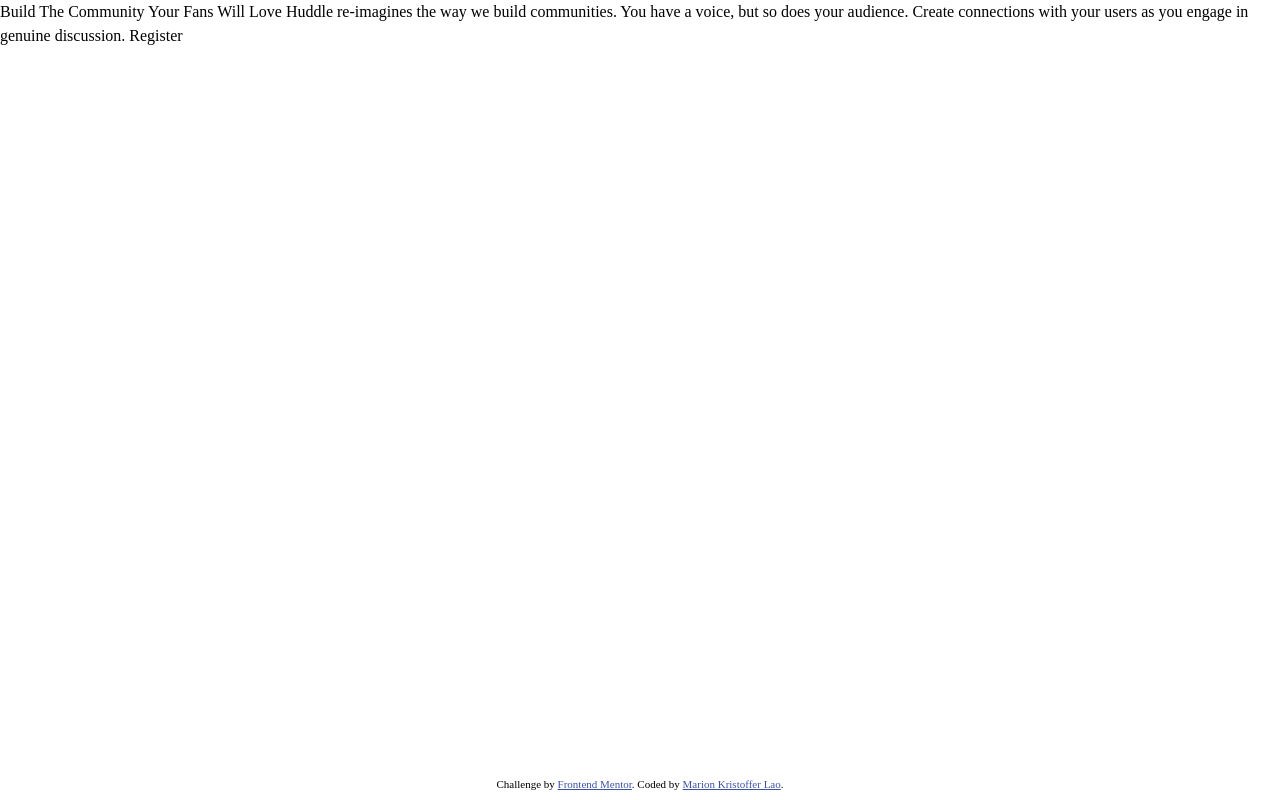
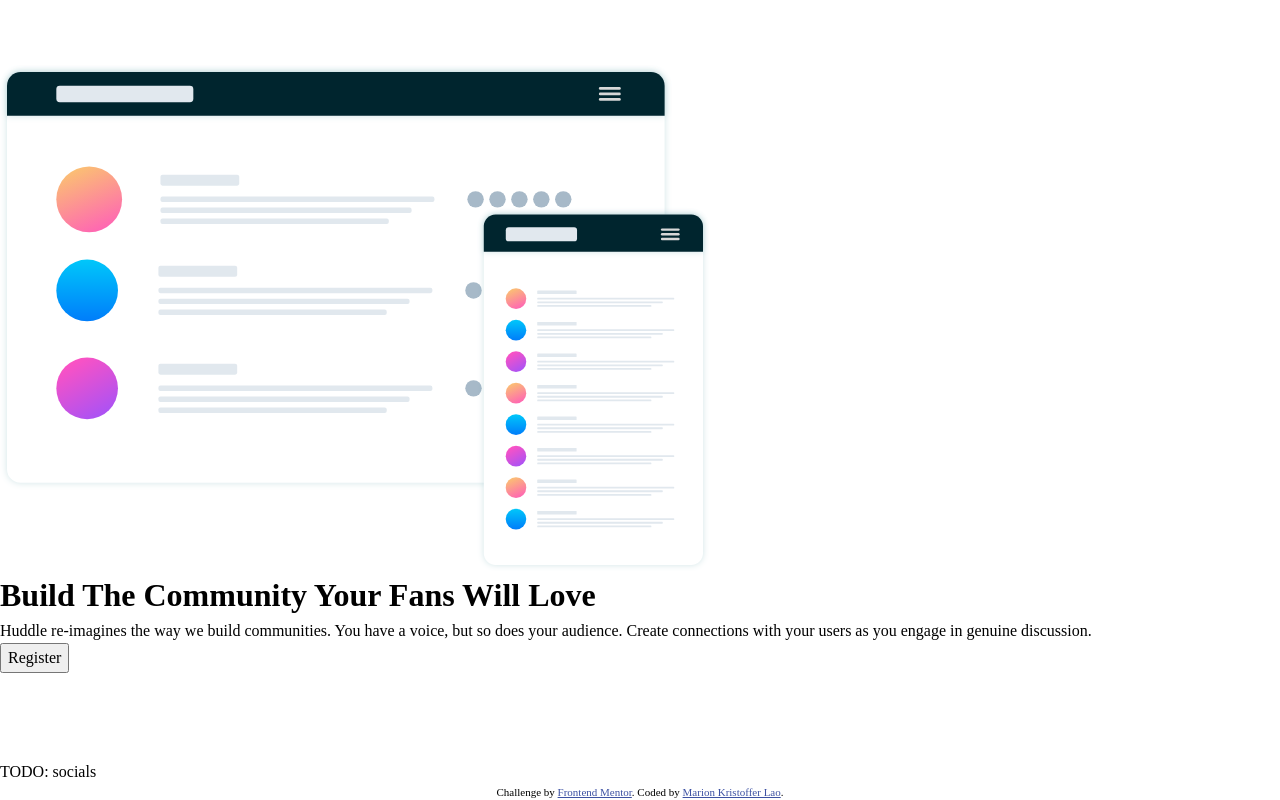
Before and after one commit to krislao/fem-huddle-landing-page, a plain HTML site: page index.html in a window 1280 px wide. Drawn offline with Linux system fonts and the light colour scheme.

Commit message:
Markup site

```diff
--- a/index.html
+++ b/index.html
@@ -21,12 +21,28 @@
     <title>Huddle landing page with single introductory section</title>
   </head>
   <body>
+    <header>
+      <img src="./images/logo.svg" alt="Brand logo" />
+    </header>
     <main class="main">
-      Build The Community Your Fans Will Love Huddle re-imagines the way we
-      build communities. You have a voice, but so does your audience. Create
-      connections with your users as you engage in genuine discussion. Register
+      <div>
+        <img
+          src="./images/illustration-mockups.svg"
+          alt="Mockups of Huddle application"
+        />
+      </div>
+      <div>
+        <h1>Build The Community Your Fans Will Love</h1>
+        <p>
+          Huddle re-imagines the way we build communities. You have a voice, but
+          so does your audience. Create connections with your users as you
+          engage in genuine discussion.
+        </p>
+        <button type="button">Register</button>
+      </div>
     </main>
-    <footer class="footer">
+    <footer>
+      <div>TODO: socials</div>
       <p class="footer__attribution">
         Challenge by
         <a
```
